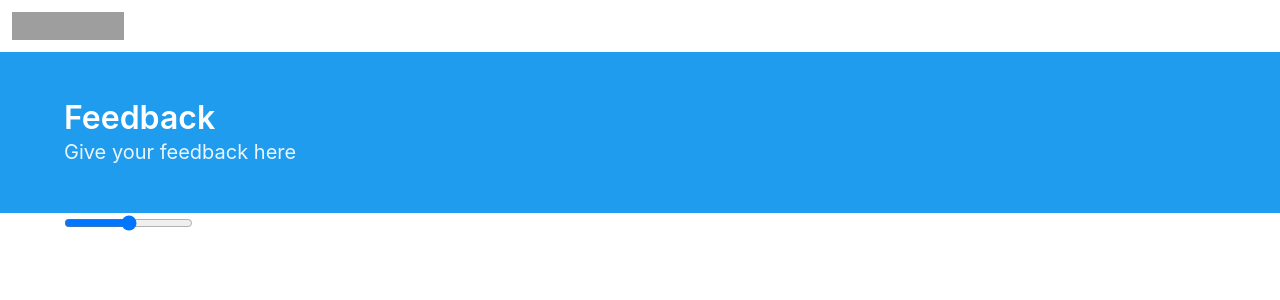
After one commit to aswanthkoleri/EEG-Testing-App, a Django app: page /test/feedback/ in a window 1280 px wide. The commit adds this page. Shown: the top 300 px of the page. Run offline with Django 3.2, Linux system fonts and the light colour scheme; some libraries are stand-ins or nearby versions; grey boxes are pictures that could not be loaded.

Commit message:
Add range slider

```diff
--- /dev/null
+++ b/testing/templates/feedback.html
@@ -0,0 +1,58 @@
+<!DOCTYPE html>
+<html lang="en">
+<head>
+    <meta charset="UTF-8">
+    <meta name="viewport" content="width=device-width, initial-scale=1.0">
+    <meta http-equiv="X-UA-Compatible" content="ie=edge">
+    <title>EEG Test</title>
+    <link rel="stylesheet" href="https://cdnjs.cloudflare.com/ajax/libs/bulma/0.7.2/css/bulma.css" />
+    <link rel="stylesheet" href="https://cdnjs.cloudflare.com/ajax/libs/rangeslider.js/2.3.2/rangeslider.css" />
+</head>
+<body>
+    <nav class="navbar" role="navigation" aria-label="main navigation">
+                <div class="navbar-brand">
+                  <a class="navbar-item" href="https://bulma.io">
+                    <img src="https://bulma.io/images/bulma-logo.png" alt="Bulma: a modern CSS framework based on Flexbox" width="112" height="28">
+                  </a>
+                </div>
+              </nav>
+              <section class="hero is-info">
+                    <div class="hero-body">
+                      <div class="container">
+                        <h1 class="title">
+                          Feedback
+                        </h1>
+                        <h2 class="subtitle">
+                          Give your feedback here
+                        </h2>
+                      </div>
+                    </div>
+                  </section>
+                  <div class="container">
+                    <form action="#">
+                      <p class="range-field">
+                        <input type="range" id="test5" min="0" max="100" />
+                      </p>
+                    </form>
+                  </div>
+</body>
+<script
+  src="http://code.jquery.com/jquery-3.2.1.min.js"
+  integrity="sha256-hwg4gsxgFZhOsEEamdOYGBf13FyQuiTwlAQgxVSNgt4="
+  crossorigin="anonymous"></script>
+<script src="https://cdnjs.cloudflare.com/ajax/libs/rangeslider.js/2.3.2/rangeslider.js"></script>
+<script>
+  // Initialize a new plugin instance for all
+    // e.g. $('input[type="range"]') elements.
+    $('input[type="range"]').rangeslider();
+
+    // Destroy all plugin instances created from the
+    // e.g. $('input[type="range"]') elements.
+    $('input[type="range"]').rangeslider('destroy');
+
+    // Update all rangeslider instances for all
+    // e.g. $('input[type="range"]') elements.
+    // Usefull if you changed some attributes e.g. `min` or `max` etc.
+    $('input[type="range"]').rangeslider('update', true);
+</script>
+</html>
--- a/testing/urls.py
+++ b/testing/urls.py
@@ -4,4 +4,5 @@ from . import views
 urlpatterns = [
     path('', views.index, name='index'),
     path('start/',views.test,name='test'),
+    path('feedback/',views.feedback,name='feedback'),
 ]
--- a/testing/views.py
+++ b/testing/views.py
@@ -5,3 +5,5 @@ def index(request):
     return render(request,'index.html')
 def test(request):
     return render(request,'test.html')
+def feedback(request):
+    return render(request,'feedback.html')
```
Also changed, not shown: testing/templates/test.html (+17 -7 lines), db.sqlite3.
